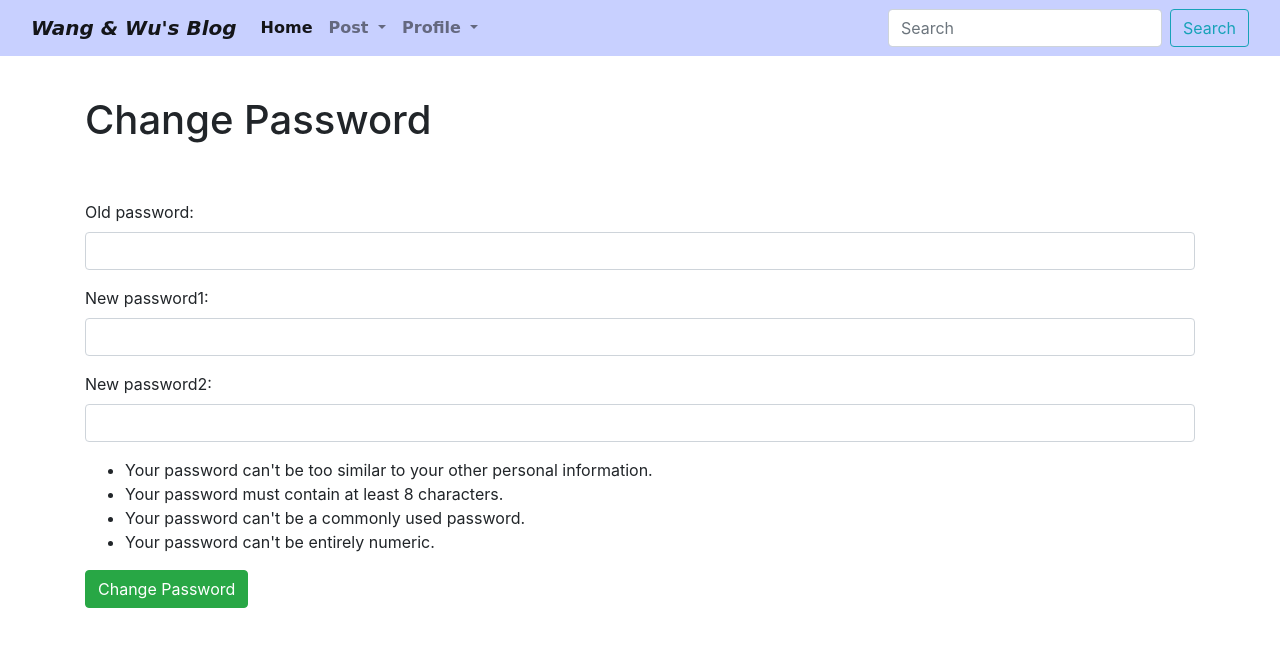
After one commit to CHIEN-CHOU-WU/OurBlog, a Django app: page /members/password/ in a window 1280 px wide. The commit adds this page. Shown: the top 647 px of the page. Run offline with Django 3.2, Linux system fonts and the light colour scheme; a user stored in the database is signed in; some libraries are stand-ins or nearby versions.

Commit message:
Change user password page

```diff
--- a/members/forms.py
+++ b/members/forms.py
@@ -1,4 +1,4 @@
-from django.contrib.auth.forms import UserCreationForm, UserChangeForm
+from django.contrib.auth.forms import UserCreationForm, UserChangeForm, PasswordChangeForm
 from django.contrib.auth.models import User
 from django import forms
 
@@ -25,12 +25,22 @@ class EditProfileForm(UserChangeForm):
 	first_name = forms.CharField(max_length=100, widget=forms.TextInput(attrs={'class': 'form-control'}))
 	last_name = forms.CharField(max_length=100, widget=forms.TextInput(attrs={'class': 'form-control'}))
 	username = forms.CharField(max_length=100, widget=forms.TextInput(attrs={'class': 'form-control'}))
-	last_login = forms.CharField(max_length=100, widget=forms.TextInput(attrs={'class': 'form-control'}))
-	is_superuser = forms.CharField(max_length=100, widget=forms.CheckboxInput(attrs={'class': 'form-check'}))
-	is_staff = forms.CharField(max_length=100, widget=forms.CheckboxInput(attrs={'class': 'form-check'}))
-	is_active = forms.CharField(max_length=100, widget=forms.CheckboxInput(attrs={'class': 'form-check'}))
-	date_joined = forms.CharField(max_length=100, widget=forms.TextInput(attrs={'class': 'form-control'}))
+	# last_login = forms.CharField(max_length=100, widget=forms.TextInput(attrs={'class': 'form-control'}))
+	# is_superuser = forms.CharField(max_length=100, widget=forms.CheckboxInput(attrs={'class': 'form-check'}))
+	# is_staff = forms.CharField(max_length=100, widget=forms.CheckboxInput(attrs={'class': 'form-check'}))
+	# is_active = forms.CharField(max_length=100, widget=forms.CheckboxInput(attrs={'class': 'form-check'}))
+	# date_joined = forms.CharField(max_length=100, widget=forms.TextInput(attrs={'class': 'form-control'}))
 
 	class Meta:
 		model = User
-		fields = ('username', 'first_name', 'last_name', 'email', 'last_login', 'is_superuser', 'is_staff', 'date_joined')
+		fields = ('username', 'first_name', 'last_name', 'email')
+
+
+class PasswordChangingForm(PasswordChangeForm):
+	old_password = forms.CharField(widget=forms.PasswordInput(attrs={'class': 'form-control', 'type':'password'}))
+	new_password1 = forms.CharField(max_length=100, widget=forms.PasswordInput(attrs={'class': 'form-control', 'type':'password'}))
+	new_password2 = forms.CharField(max_length=100, widget=forms.PasswordInput(attrs={'class': 'form-control', 'type':'password'}))
+
+	class Meta:
+		model = User
+		fields = ('old_password', 'new_password1', 'new_password2')
--- /dev/null
+++ b/members/templates/registration/change_password.html
@@ -0,0 +1,35 @@
+{% extends 'base.html' %}
+
+{% block title %}
+Change Password
+{% endblock %}
+
+{% block content %}
+<br><br>
+<div class="container">
+	<h1>Change Password</h1>
+	<br><br>
+	<div class="form-group">
+		<form method="POST">
+			{% csrf_token %}
+			{{ form.as_p }}
+			<ul>
+				<li>
+					Your password can't be too similar to your other personal information.
+				</li>
+				<li>
+					Your password must contain at least 8 characters.
+				</li>
+				<li>
+					Your password can't be a commonly used password.
+				</li>
+				<li>
+					Your password can't be entirely numeric.
+				</li>
+			</ul>
+
+			<button type="submit" class="btn btn-success">Change Password</button>
+		</form>
+	</div>
+</div>
+{% endblock %}
--- a/members/templates/registration/edit_profile.html
+++ b/members/templates/registration/edit_profile.html
@@ -7,7 +7,7 @@ Edit profile
 {% block content %}
 <br><br>
 <div class="container">
-	<h1>Registration</h1>
+	<h1>Edit profile</h1>
 	<br><br>
 	<div class="form-group">
 		<form method="POST">
--- a/members/urls.py
+++ b/members/urls.py
@@ -1,8 +1,12 @@
 from django.urls import path, include
+from django.contrib.auth import views as auth_views
 
 from . import views
 urlpatterns = [
 	path('register/', views.UserRegisterView.as_view(), name='register'),
 	path('edit_profile/', views.UserEditView.as_view(), name='edit-profile'),
+	# path('password/', auth_views.PasswordChangeView.as_view(template_name='registration/change_password.html')),
+	path('password/', views.PasswordsChangeView.as_view(template_name='registration/change_password.html')),
+	path('password_success', views.password_success, name='password-success')
 
 ]
--- a/members/views.py
+++ b/members/views.py
@@ -1,8 +1,10 @@
 from django.shortcuts import render
 from django.views import generic
-from django.contrib.auth.forms import UserCreationForm, UserChangeForm
+from django.contrib.auth.forms import UserCreationForm, UserChangeForm, PasswordChangeForm
+from django.contrib.auth.views import PasswordChangeView
 from django.urls import reverse_lazy
-from .forms import SignUpForm, EditProfileForm
+
+from .forms import SignUpForm, EditProfileForm, PasswordChangingForm
 
 # Create your views here.
 class UserRegisterView(generic.CreateView):
@@ -18,3 +20,11 @@ class UserEditView(generic.UpdateView):
 
 	def get_object(self):
 		return self.request.user
+
+class PasswordsChangeView(PasswordChangeView):
+	form_class = PasswordChangingForm
+	# form_class = PasswordChangeForm
+	success_url = reverse_lazy('password-success')
+
+def password_success(request):
+	return render(request, 'registration/password_success.html', {})
```
Also changed, not shown: members/templates/registration/password_success.html (added, +14 -0 lines), db.sqlite3.
